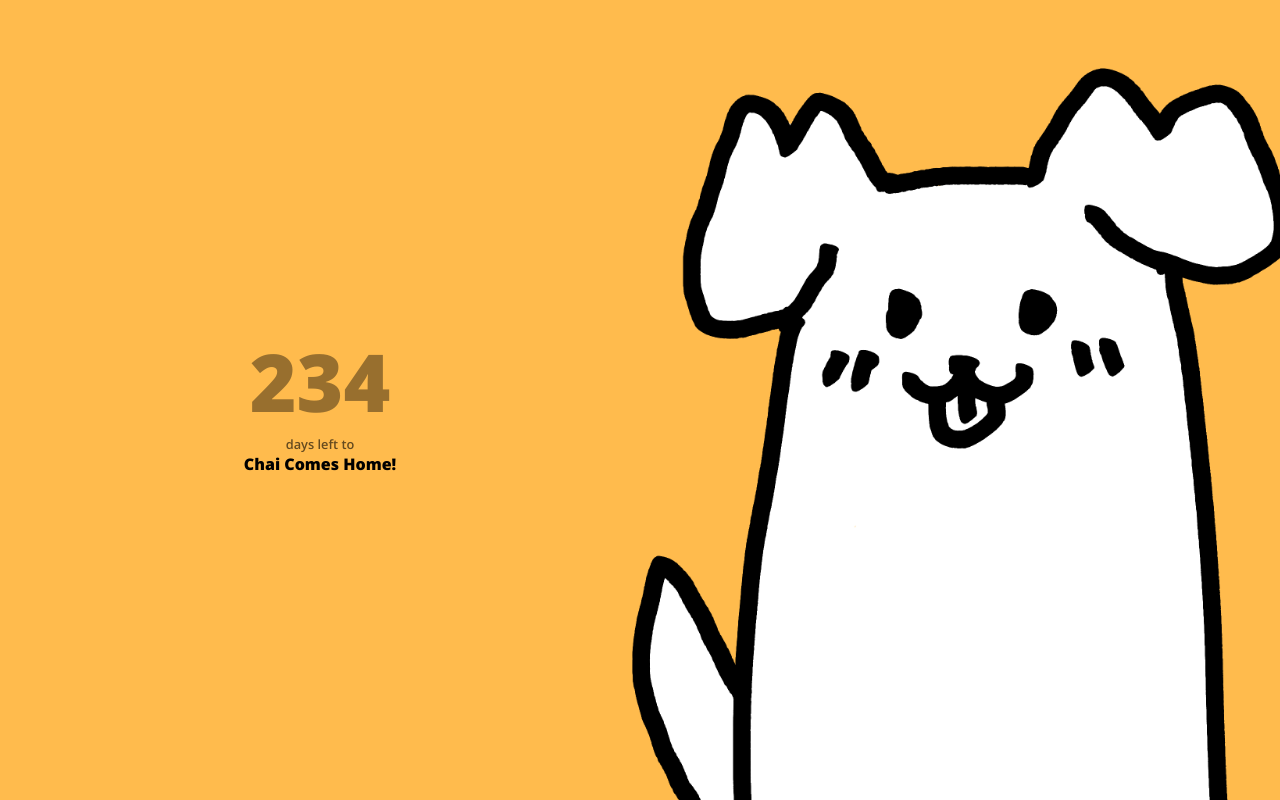
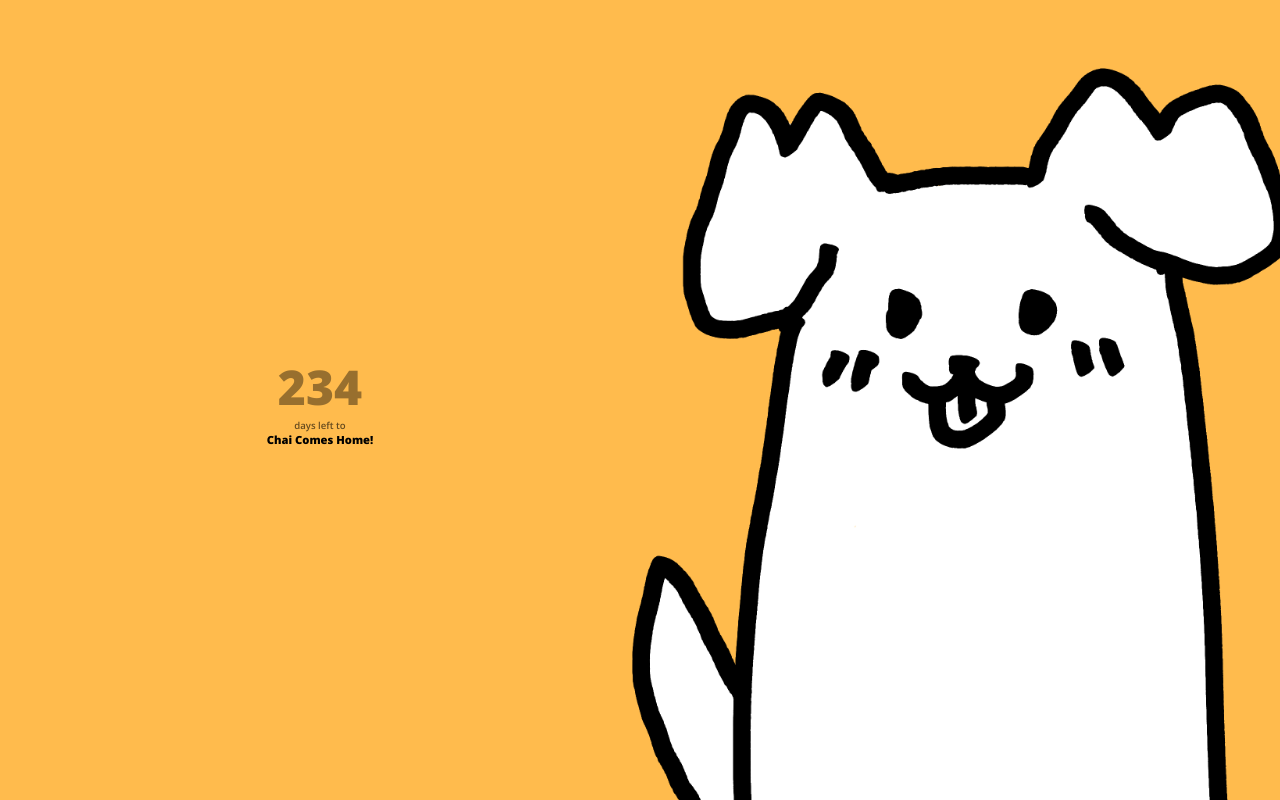
Before and after one commit to elbert-git/LDR_Countdown, a plain HTML site: page index.html in a window 1280 px wide. Drawn offline with nearby package versions, Linux system fonts and the light colour scheme.

Commit message:
changed size

```diff
--- a/index.html
+++ b/index.html
@@ -40,13 +40,13 @@
     }
     #count{
       font-weight: 900;
-      font-size: 5rem;
+      font-size: 3rem;
       opacity: 0.4;
       margin: 0rem;
     }
     #line1, #line2{
       text-align: center;
-      font-size: 0.8rem;
+      font-size: 0.6rem;
       font-weight: 600;
     }
     #line1{
@@ -54,7 +54,7 @@
     }
     #line2{
       font-weight: 800;
-      font-size: 1rem;
+      font-size: 0.7rem;
     }
   </style>
 </head>
```
